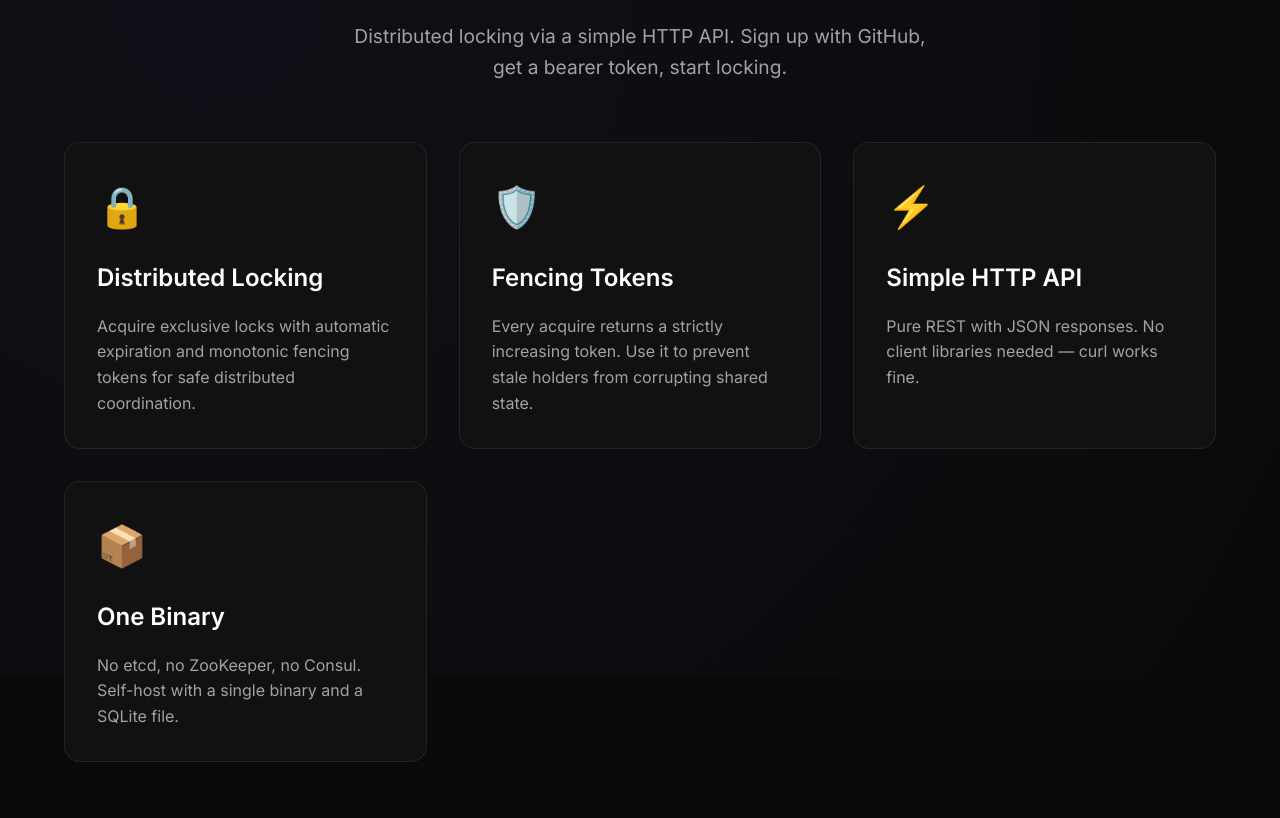
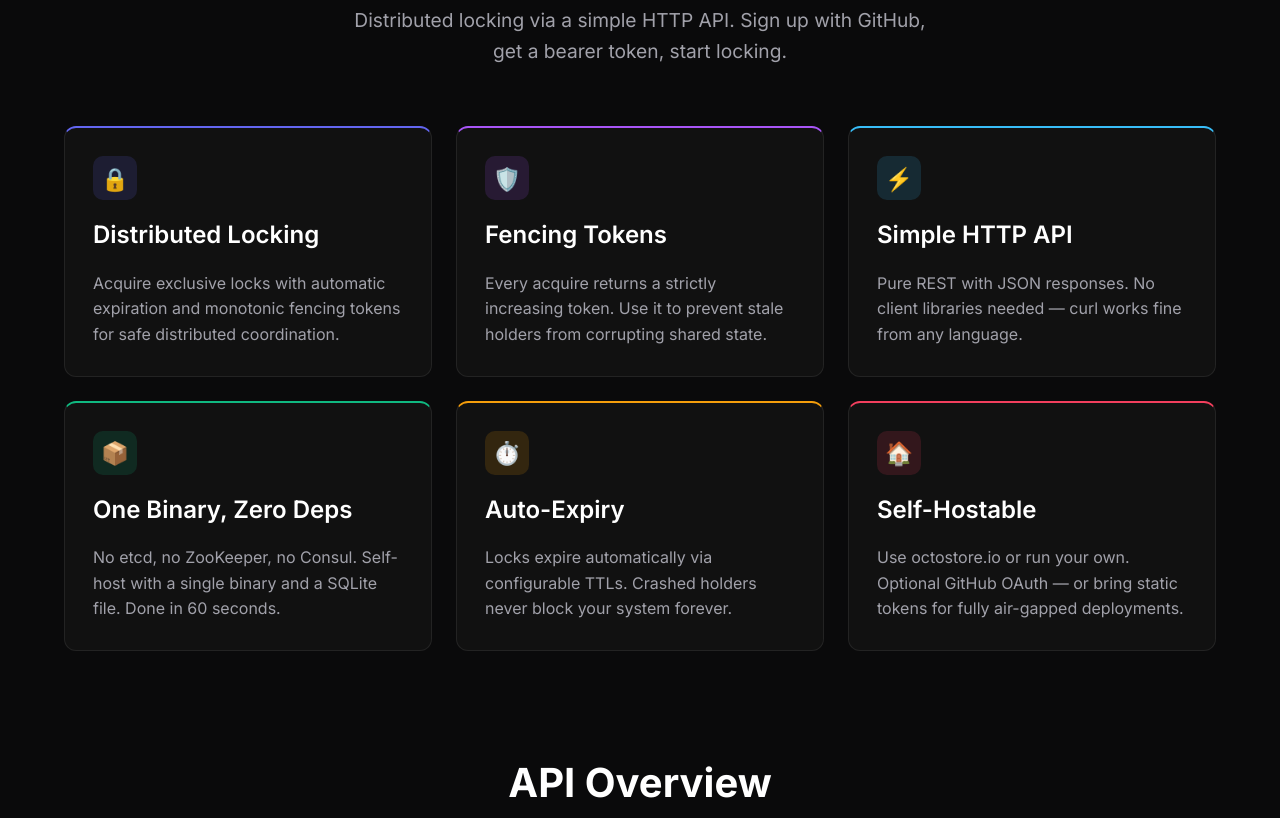
Before and after one commit to octostore/octostore.io, a plain HTML site: page site/index.html in a window 1280 px wide. Shown: the part 1068-1886 px from the top of the page. Drawn offline with nearby package versions, Linux system fonts and the light colour scheme.

Commit message:
fix: color system + enforce 3/6 column rule across site
index.html:
- Remove janky rotating body::before animation, replace with static glow
- Add per-feature accent colors (indigo/violet/sky/emerald/amber/rose)
- Feature cards: colored top border + icon background tinted to match
- Expand features from 4 → 6 (add Auto-Expiry + Self-Hostable)
- Grid: repeat(3, 1fr) — never 4 columns
- Cleaner disclaimer and api-section backgrounds

status.html:
- KPI grid: 4 cols → 3 cols (3×2 = 6 cards)
- Expand KPIs from 4 → 6 (split ops into Acquires + Releases + Ops/sec)

Rule: all pillar/card grids must be 3 or 6, never 4

```diff
--- a/site/index.html
+++ b/site/index.html
@@ -20,7 +20,13 @@
             --accent-hover: #5b5ce8;
             --border: rgba(255, 255, 255, 0.08);
             --border-hover: rgba(255, 255, 255, 0.12);
-            --gradient: linear-gradient(135deg, rgba(99, 102, 241, 0.1) 0%, rgba(168, 85, 247, 0.1) 100%);
+            --gradient: linear-gradient(135deg, rgba(99,102,241,0.08) 0%, rgba(168,85,247,0.06) 100%);
+            --c-indigo: #6366f1;
+            --c-violet: #a855f7;
+            --c-sky:    #38bdf8;
+            --c-emerald:#10b981;
+            --c-amber:  #f59e0b;
+            --c-rose:   #f43f5e;
             --shadow: 0 20px 25px -5px rgba(0, 0, 0, 0.4), 0 10px 10px -5px rgba(0, 0, 0, 0.2);
             --shadow-lg: 0 25px 50px -12px rgba(0, 0, 0, 0.6);
         }
@@ -39,23 +45,17 @@
             overflow-x: hidden;
         }
 
-        /* Background decoration */
+        /* Background glow */
         body::before {
             content: '';
             position: fixed;
-            top: -50%;
-            left: -50%;
-            width: 200%;
-            height: 200%;
-            background: radial-gradient(circle at 25% 25%, rgba(99, 102, 241, 0.05) 0%, transparent 50%),
-                        radial-gradient(circle at 75% 75%, rgba(168, 85, 247, 0.05) 0%, transparent 50%);
+            top: 0; left: 50%;
+            transform: translateX(-50%);
+            width: 900px; height: 600px;
+            background: radial-gradient(ellipse at 40% 30%, rgba(99,102,241,0.12) 0%, transparent 60%),
+                        radial-gradient(ellipse at 70% 60%, rgba(168,85,247,0.08) 0%, transparent 55%);
             z-index: -1;
-            animation: float 20s ease-in-out infinite;
-        }
-
-        @keyframes float {
-            0%, 100% { transform: rotate(0deg) scale(1); }
-            50% { transform: rotate(180deg) scale(1.1); }
+            pointer-events: none;
         }
 
         .container {
@@ -216,13 +216,12 @@
 
         /* Disclaimer */
         .disclaimer {
-            background: var(--gradient);
-            border: 1px solid var(--border);
+            background: rgba(99,102,241,0.06);
+            border: 1px solid rgba(99,102,241,0.2);
             border-radius: 16px;
-            padding: 32px;
+            padding: 24px 32px;
             margin: 80px 0;
             text-align: center;
-            backdrop-filter: blur(10px);
             animation: fadeIn 0.8s ease-out 0.3s both;
         }
 
@@ -272,48 +271,39 @@
         /* Feature grid */
         .features-grid {
             display: grid;
-            grid-template-columns: repeat(auto-fit, minmax(300px, 1fr));
-            gap: 32px;
+            grid-template-columns: repeat(3, 1fr);
+            gap: 24px;
             margin: 60px 0;
+        }
+
+        @media (max-width: 900px) {
+            .features-grid { grid-template-columns: repeat(2, 1fr) !important; }
         }
 
         .feature-card {
             background: var(--bg-secondary);
             border: 1px solid var(--border);
-            border-radius: 16px;
-            padding: 32px;
-            transition: all 0.3s ease;
+            border-top: 2px solid var(--card-color, var(--accent));
+            border-radius: 12px;
+            padding: 28px;
+            transition: transform 0.2s ease, box-shadow 0.2s ease, border-color 0.2s ease;
             position: relative;
-            overflow: hidden;
-        }
-
-        .feature-card::before {
-            content: '';
-            position: absolute;
-            top: 0;
-            left: 0;
-            width: 100%;
-            height: 1px;
-            background: linear-gradient(90deg, transparent, var(--accent), transparent);
-            opacity: 0;
-            transition: opacity 0.3s ease;
-        }
-
-        .feature-card:hover::before {
-            opacity: 1;
         }
 
         .feature-card:hover {
-            transform: translateY(-4px);
-            border-color: var(--border-hover);
-            box-shadow: var(--shadow);
+            transform: translateY(-3px);
+            border-color: var(--card-color, var(--accent));
+            box-shadow: 0 0 0 1px var(--card-color, var(--accent)), var(--shadow);
         }
 
         .feature-icon {
-            font-size: 2.5rem;
-            margin-bottom: 20px;
-            display: block;
+            display: inline-flex; align-items: center; justify-content: center;
+            width: 44px; height: 44px; border-radius: 10px;
+            background: color-mix(in srgb, var(--card-color, var(--accent)) 15%, transparent);
+            font-size: 1.4rem; margin-bottom: 16px;
         }
+
+
 
         .feature-title {
             font-size: 1.5rem;
@@ -341,13 +331,9 @@
         .api-section::before {
             content: '';
             position: absolute;
-            top: 0;
-            left: 0;
-            width: 100%;
-            height: 100%;
-            background: var(--gradient);
-            opacity: 0.3;
-            z-index: -1;
+            inset: 0; border-radius: 20px;
+            background: linear-gradient(135deg, rgba(99,102,241,0.04) 0%, transparent 60%);
+            pointer-events: none;
         }
 
         .api-endpoints {
@@ -584,25 +570,35 @@
             <p class="section-subtitle">Distributed locking via a simple HTTP API. Sign up with GitHub, get a bearer token, start locking.</p>
 
             <div class="features-grid">
-                <div class="feature-card">
+                <div class="feature-card" style="--card-color: var(--c-indigo)">
                     <span class="feature-icon">🔒</span>
                     <h3 class="feature-title">Distributed Locking</h3>
                     <p class="feature-description">Acquire exclusive locks with automatic expiration and monotonic fencing tokens for safe distributed coordination.</p>
                 </div>
-                <div class="feature-card">
+                <div class="feature-card" style="--card-color: var(--c-violet)">
                     <span class="feature-icon">🛡️</span>
                     <h3 class="feature-title">Fencing Tokens</h3>
                     <p class="feature-description">Every acquire returns a strictly increasing token. Use it to prevent stale holders from corrupting shared state.</p>
                 </div>
-                <div class="feature-card">
+                <div class="feature-card" style="--card-color: var(--c-sky)">
                     <span class="feature-icon">⚡</span>
                     <h3 class="feature-title">Simple HTTP API</h3>
-                    <p class="feature-description">Pure REST with JSON responses. No client libraries needed — curl works fine.</p>
+                    <p class="feature-description">Pure REST with JSON responses. No client libraries needed — curl works fine from any language.</p>
                 </div>
-                <div class="feature-card">
+                <div class="feature-card" style="--card-color: var(--c-emerald)">
                     <span class="feature-icon">📦</span>
-                    <h3 class="feature-title">One Binary</h3>
-                    <p class="feature-description">No etcd, no ZooKeeper, no Consul. Self-host with a single binary and a SQLite file.</p>
+                    <h3 class="feature-title">One Binary, Zero Deps</h3>
+                    <p class="feature-description">No etcd, no ZooKeeper, no Consul. Self-host with a single binary and a SQLite file. Done in 60 seconds.</p>
+                </div>
+                <div class="feature-card" style="--card-color: var(--c-amber)">
+                    <span class="feature-icon">⏱️</span>
+                    <h3 class="feature-title">Auto-Expiry</h3>
+                    <p class="feature-description">Locks expire automatically via configurable TTLs. Crashed holders never block your system forever.</p>
+                </div>
+                <div class="feature-card" style="--card-color: var(--c-rose)">
+                    <span class="feature-icon">🏠</span>
+                    <h3 class="feature-title">Self-Hostable</h3>
+                    <p class="feature-description">Use octostore.io or run your own. Optional GitHub OAuth — or bring static tokens for fully air-gapped deployments.</p>
                 </div>
             </div>
         </section>
```
Also changed, not shown: site/status.html (+21 -7 lines).
